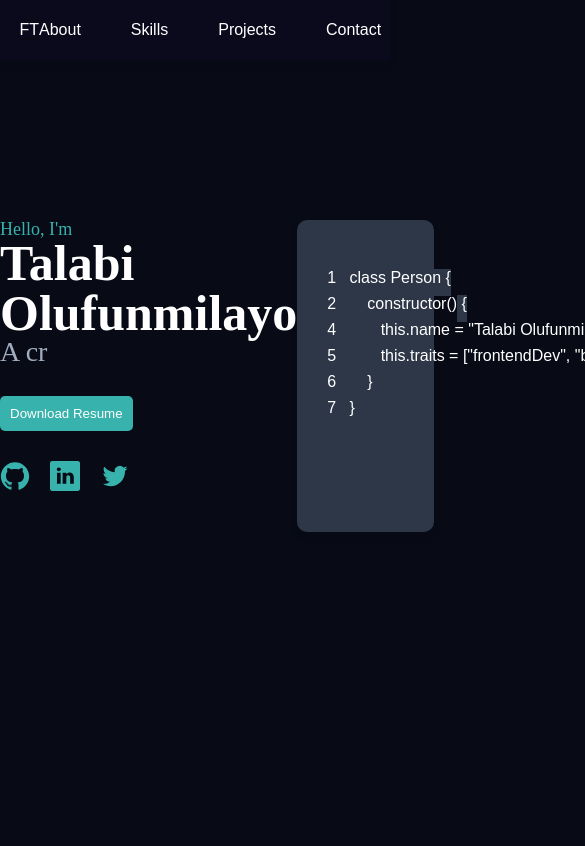
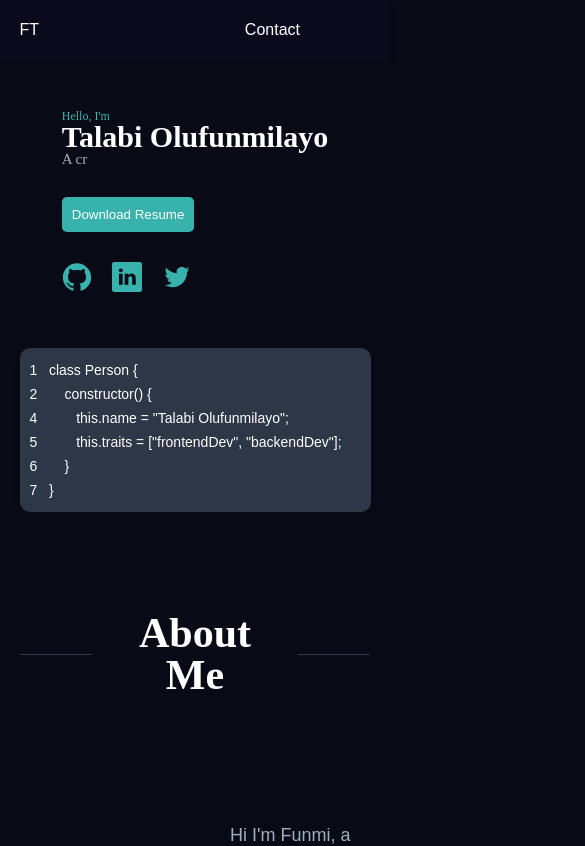
Before and after one commit to Funmi7/portfolio, a React (Create React App) app: page / in a window 390 px wide. Shown: the top 846 px of the page, 585 px wide, since content can reach past the window. Built offline with nearby package versions, Linux system fonts and the light colour scheme; the HTML template or start-up script is replaced by a standard one.

Commit message:
Added responsiveness to nav and top section

```diff
--- a/src/components/Nav.js
+++ b/src/components/Nav.js
@@ -1,5 +1,6 @@
 import React from "react";
 import styled from "styled-components";
+import devices from "../utils/devices";
 
 const NavStyled = styled.div`
   padding-left: 5%;
@@ -18,6 +19,16 @@ const NavStyled = styled.div`
   z-index: 1000;
   overflow: hidden;
 
+  @media ${devices.mobile} {
+    position: static;
+    padding-right: none;
+    padding-left: none;
+    justify-content: none;
+    z-index: none;
+    margin: none;
+    width: 100%;
+  }
+
   .logoDiv {
     background: #0b0a1d;
   }
@@ -33,6 +44,16 @@ const NavStyled = styled.div`
     .navLink {
       margin-left: 5rem;
       background: #0b0a1d;
+
+      @media ${devices.mobile} {
+        margin-right: 1rem;
+      }
+    }
+
+    .mobile {
+      @media ${devices.mobile} {
+        display: none;
+      }
     }
   }
 
@@ -52,17 +73,17 @@ function Navigation() {
         </a>
       </div>
       <div className="linkDiv">
-        <div className="divStyle">
+        <div className="divStyle mobile">
           <a href="#about-me" className="linkStyle">
             About
           </a>
         </div>
-        <div className="navLink">
+        <div className="navLink mobile">
           <a href="#skills" className="linkStyle">
             Skills
           </a>
         </div>
-        <div className="navLink">
+        <div className="navLink mobile">
           <a href="#projects" className="linkStyle">
             Projects
           </a>
--- a/src/components/TopSection.js
+++ b/src/components/TopSection.js
@@ -1,6 +1,7 @@
 import React from "react";
 import styled from "styled-components";
 import Typical from "react-typical";
+import devices from "../utils/devices";
 
 
 const TopStyled = styled.div`
@@ -13,17 +14,40 @@ const TopStyled = styled.div`
   max-width: 1200px;
   width: 100%;
 
+  @media ${devices.tablet} {
+    flex-direction: column;
+    padding-top: 10rem;
+    align-items: center;
+    justify-content: none;
+    height: auto;
+  }
+
+  @media ${devices.mobile} {
+    padding-top: 5rem;
+  }
   .left-section {
     h1 {
       font-weight: 900;
       font-size: 5rem;
+
+      @media ${devices.mobile} {
+        font-weight: 700;
+        font-size: 3rem;
+      }
     }
 
     h3 {
       color: #a0aec0;
+
+      @media ${devices.mobile} {
+        font-size: 1.5rem;
+      }
     }
     h4 {
       color: #38b2ac;
+      @media ${devices.mobile} {
+        font-size: 1.2rem;
+      }
     }
     button {
       margin-top: 3rem;
@@ -66,11 +90,24 @@ const TopStyled = styled.div`
     width: 35%;
     height: 37vh;
 
+    @media ${devices.tablet} {
+      width: 90%;
+      height: auto;
+      margin-top: 5rem;
+    }
+
     .textDiv {
       margin-top: 5rem;
       margin-bottom: 3rem;
       margin-left: 3rem;
       margin-right: 3rem;
+
+      @media ${devices.mobile} {
+        margin-top: 1.5rem;
+        margin-bottom: 0.5rem;
+        margin-left: 1rem;
+        margin-right: none;
+      }
     }
     pre,
     b,
@@ -79,6 +116,10 @@ const TopStyled = styled.div`
       padding-bottom: 1rem;
       font-size: 1.6rem;
       background: #2d3748;
+
+      @media ${devices.mobile} {
+        font-size: 1.4rem;
+      }
     }
   }
 `;
--- /dev/null
+++ b/src/utils/devices.js
@@ -0,0 +1,13 @@
+const size = {
+  mobile: '500px',
+  tablet: '900px',
+  large: '1000px',
+};
+
+const devices = {
+  mobile: `(max-width: ${size.mobile})`,
+  tablet: `(max-width: ${size.tablet})`,
+  large: `(min-width: ${size.large})`,
+};
+
+export default devices;
```
